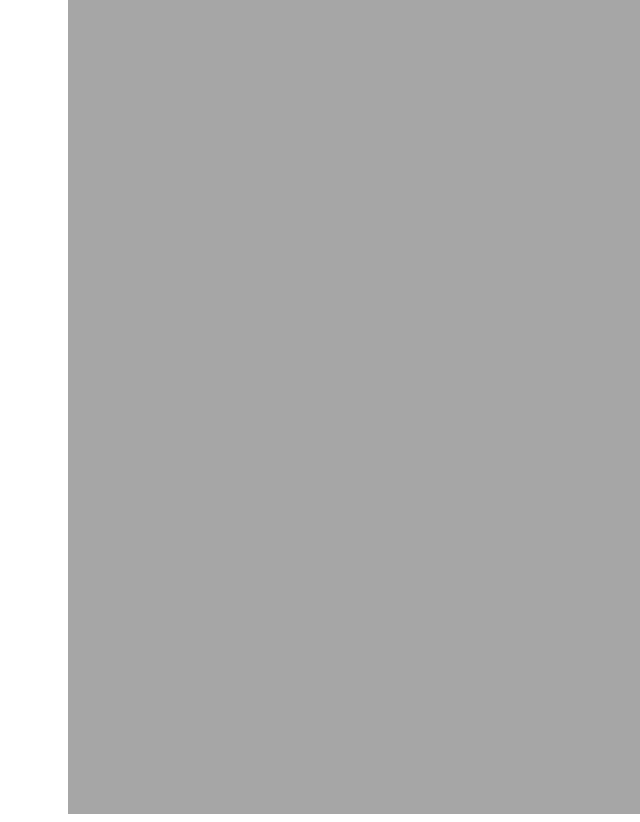
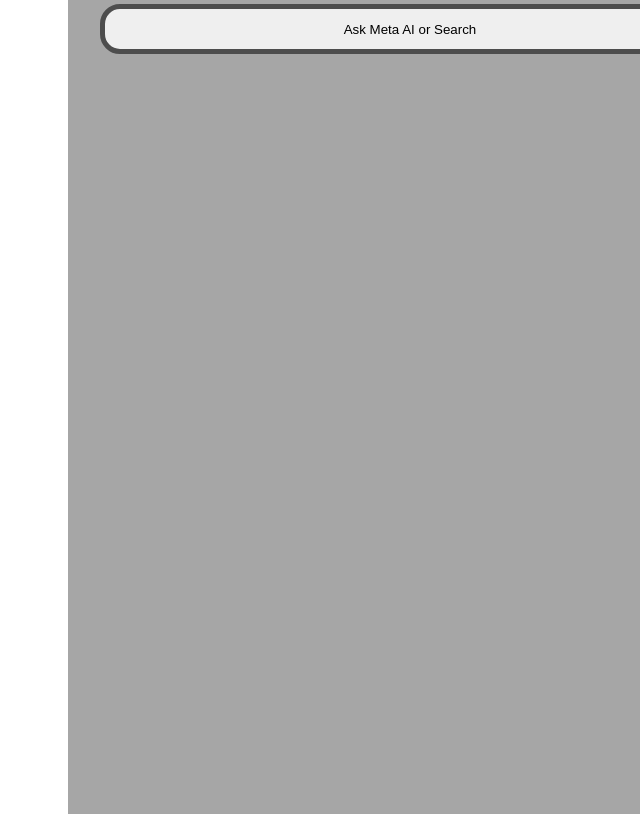
Before and after one commit to nidhiambatkar026/Snapzap, a plain HTML site: page index.html in a window 1280 px wide. Shown: the part 106-928 px from the top of the page, without its empty margins (640-1280 px from the left). Drawn offline with Linux system fonts and the light colour scheme.

Commit message:
search bar added

```diff
--- a/index.html
+++ b/index.html
@@ -16,6 +16,9 @@
             <a><img src="./Images/camera.png" class="nav_icon_2"></a>
             <a><img src="./Images/more.png" class="nav_icon_3"></a>
         </div>
+        <div class="search-bar">
+            <button>Ask Meta AI or Search</button>
+        </div>
     </div>
 
 </body>
--- a/style.css
+++ b/style.css
@@ -36,3 +36,16 @@
     width: 45px;
     margin-left: 20px;
 }
+.search_bar{
+    display: flex;
+}
+button{
+    border: 5px solid #4d4d4d;
+    width: 620px;
+    height: 50px;
+    border-radius: 20px;
+    margin-left: 32px;
+    margin-right: 32px;
+    position: absolute;
+    top: 90px;
+}
```
